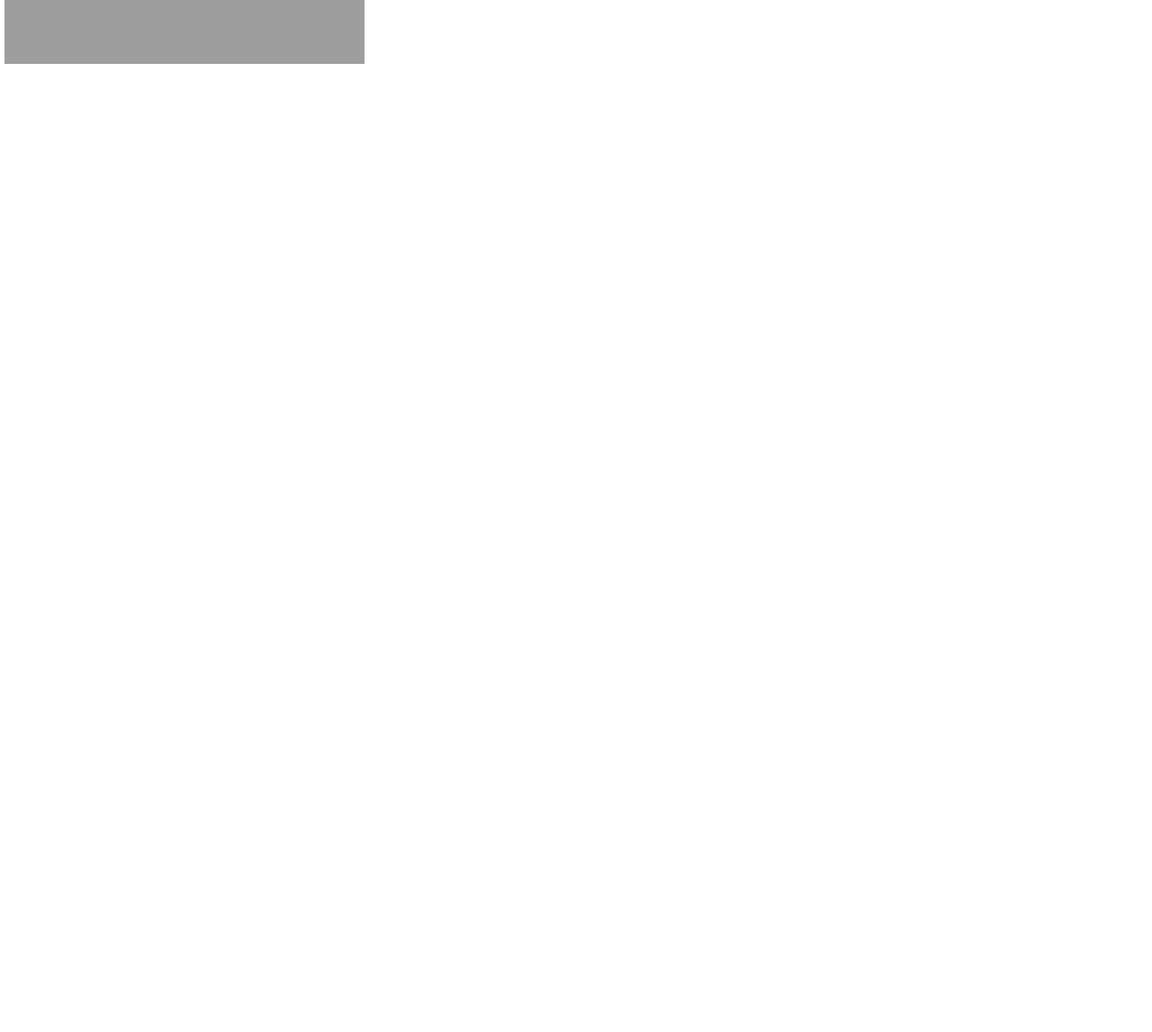
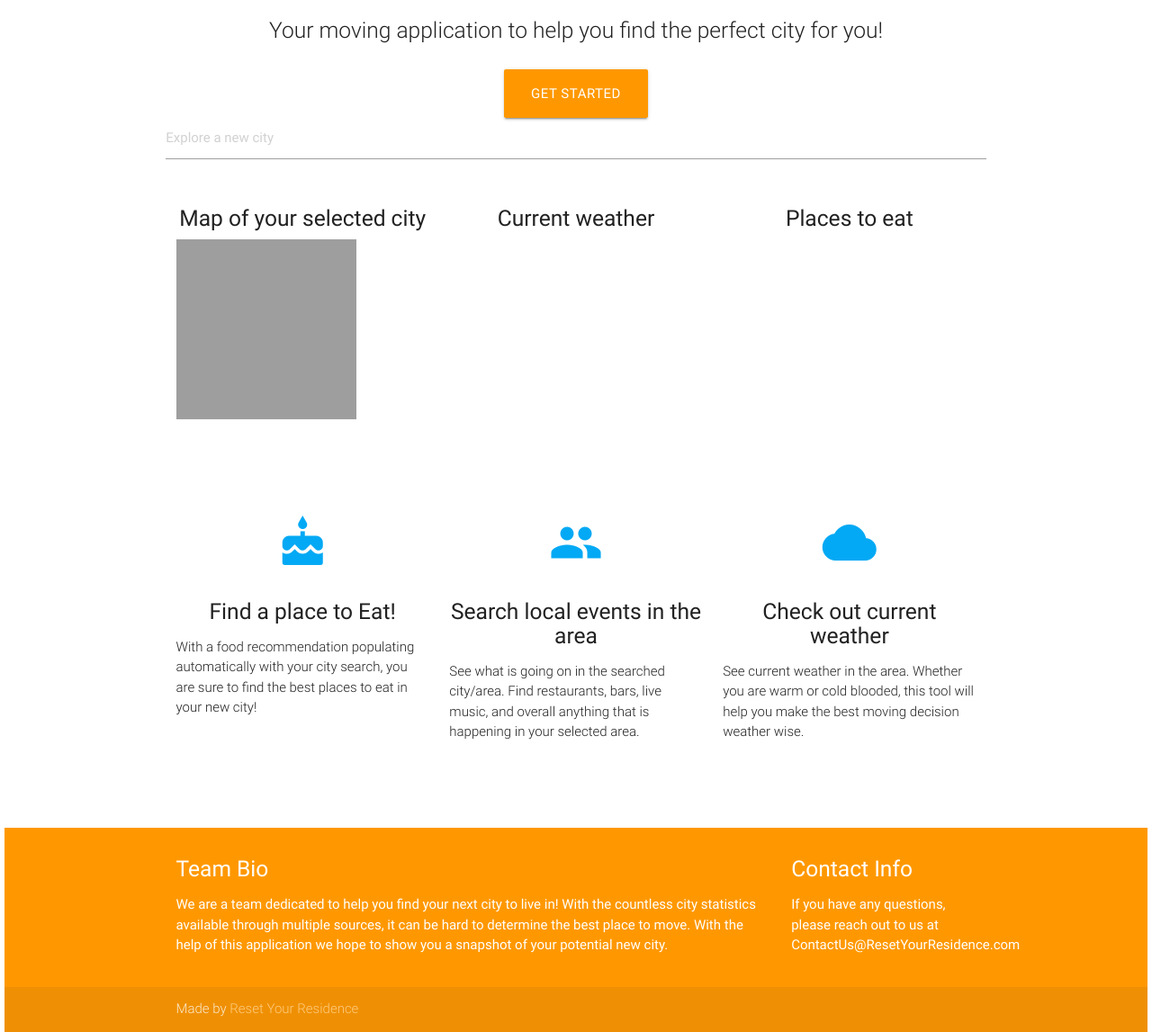
Before and after one commit to marcunc98/Reset-My-Residence, a plain HTML site: page index.html in a window 1280 px wide. Shown: the part 554-1701 px from the top of the page at 90% size. Before the commit the page ends 837 px from the top, so only its background shows below. Drawn offline with nearby package versions, Linux system fonts and the light colour scheme; some packages are replaced by stand-ins of ours; no server answers; grey boxes are pictures that could not be loaded.

Commit message:
temp changes

```diff
--- /dev/null
+++ b/assets/css/style.css
@@ -0,0 +1,10 @@
+        #map {
+            height: 200px;
+            width: 200px;
+        }
+        /* Optional: Makes the sample page fill the window. */
+        html, body {
+            height: 100%;
+            margin: 5px;
+            padding: 0;
+        }
--- a/index.html
+++ b/index.html
@@ -2,25 +2,15 @@
 <html>
 
     <head>
-        <title>Reset My Residence</title>
-        <meta name="viewport" content="initial-scale=1.0, user-scalable=no">
-        <meta charset="utf-8">
-        <!-- Style -->
-        <style>
+        <meta http-equiv="Content-Type" content="text/html; charset=UTF-8"/>
+        <meta name="viewport" content="width=device-width, initial-scale=1, maximum-scale=1.0"/>
+        <title>Reset Your Residence</title>
 
-            /* Always set the map height explicitly to define the size of the div
-            * element that contains the map. */
-        #map {
-            height: 400px;
-            width: 400px;
-        }
-        /* Optional: Makes the sample page fill the window. */
-        html, body {
-            height: 100%;
-            margin: 5px;
-            padding: 0;
-        }
-        </style>
+  <!-- CSS  -->
+    <link href="https://fonts.googleapis.com/icon?family=Material+Icons" rel="stylesheet">
+    <link href="css/materialize.css" type="text/css" rel="stylesheet" media="screen,projection"/>
+    <link href="./assets/css/style.css" type="text/css" rel="stylesheet" media="screen,projection"/>
+
   <!-- Link to Materialize -->
     <link rel="stylesheet" href="https://cdnjs.cloudflare.com/ajax/libs/materialize/0.100.2/css/materialize.css" />
   <!-- J Query -->
@@ -31,17 +21,46 @@
 
 
     <body>
-        <h1>Reset My Residence</h1>
+            <nav class="light-blue lighten-1" role="navigation">
+                    <div class="nav-wrapper container"><a id="logo-container" href="#" class="brand-logo">Reset Your Residence</a>
 
 
-        <!-- Search a city -->
+                    </div>
+                  </nav>
+        <div class="section no-pad-bot" id="index-banner">
+            <div class="container">
+              <br><br>
+              <div class = "row center">
+                <img src=".\assets\images\Reset your Residence logo_final.png" class="center" alt="logo" height="300" width="300">
+              </div>
+              <h1 class="header center orange-text">Reset Your Residence</h1>
+              <div class="row center">
+                <h5 class="header col s12 light">Your moving application to help you find the perfect city for you!</h5>
+              </div>
+              <div class="row center">
+                <button id="searchBtn" class="btn-large waves-effect waves-light orange" type="submit">Get Started</button>
+
                 <input id="citySearch" placeholder="Explore a new city" type="text">
-        <button id="searchBtn" type="submit">Submit</button>
+                </form>
+              </div>
+            </div>
+        </div>
+
+
+        <!-- Map, weather, food information> -->
+        <div class="container">
+            <div class="mainSection">
+                <div class="row">
 
         <!-- City Map w POI -->
+                    <div class="col s12 m4">
+                        <h5 class="center">Map of your selected city</h5>
                         <div id="map"></div>
+                    </div>
 
         <!-- Weather -->
+                    <div class="col s12 m4">
+                        <h5 class="center">Current weather</h5>
                         <div class="weather"></div>
                         <div class="city"></div>
                         <div class="currentTemp"></div>
@@ -51,7 +70,88 @@
                         <imgage class="icon"> </imgage>
                     </div>
 
+        <!-- Food -->
+                    <div class="col s12 m4">
+                        <h5 class="center">Places to eat</h5>
                         <div id="foodspotting"></div>
+                    </div>
+                </div>
+            </div>
+        </div>
+<br>
+<br>
+
+<div class="container">
+        <div class="section">
+
+          <!--   Icon Section   -->
+          <div class="row">
+            <div class="col s12 m4">
+              <div class="icon-block">
+                <h2 class="center light-blue-text"><i class="medium material-icons">cake</i></h2>
+                <h5 class="center">Find a place to Eat!</h5>
+
+                <p class="light">With a food recommendation populating automatically with your city search, you are sure to find the best places to eat in your new city!</p>
+              </div>
+            </div>
+
+            <div class="col s12 m4">
+              <div class="icon-block">
+                <h2 class="center light-blue-text"><i class="medium material-icons">group</i></h2>
+                <h5 class="center">Search local events in the area</h5>
+
+                <p class="light">See what is going on in the searched city/area.  Find restaurants, bars, live music, and overall anything that is happening in your selected area. </p>
+              </div>
+            </div>
+
+            <div class="col s12 m4">
+              <div class="icon-block">
+                <h2 class="center light-blue-text"><i class="medium material-icons">cloud</i></h2>
+                <h5 class="center">Check out current weather</h5>
+
+                <p class="light">See current weather in the area.  Whether you are warm or cold blooded, this tool will help you make the best moving decision weather wise. </p>
+              </div>
+            </div>
+          </div>
+
+        </div>
+        <br><br>
+      </div>
+
+      <footer class="page-footer orange">
+        <div class="container">
+          <div class="row">
+            <div class="col s9">
+              <h5 class="white-text">Team Bio</h5>
+              <p class="white-text">We are a team dedicated to help you find your next city to live in!  With the countless city statistics available through multiple sources, it can be hard to determine the best place to move.  With the help of this application we hope to show you a snapshot of your potential new city.</p>
+
+
+            </div>
+
+            <div class="col l3 s12">
+              <h5 class="white-text">Contact Info</h5>
+              <ul>
+                <li><a class="white-text" href="#!">If you have any questions, please reach out to us at ContactUs@ResetYourResidence.com</a></li>
+              </ul>
+            </div>
+          </div>
+        </div>
+        <div class="footer-copyright">
+          <div class="container">
+          Made by <a class="orange-text text-lighten-3" href="http://materializecss.com">Reset Your Residence</a>
+          </div>
+        </div>
+      </footer>
+
+
+      <!--  Scripts-->
+      <script src="https://code.jquery.com/jquery-2.1.1.min.js"></script>
+      <script src="js/materialize.js"></script>
+      <script src="js/init.js"></script>
+
+
+
+
 
         <!-- Link to Foodspotting Script -->
         <script src="assets/javascript/foodspotting.js"></script>
@@ -67,6 +167,7 @@
         src="https://maps.googleapis.com/maps/api/js?key=AIzaSyBH6YXtKRN9qmmi7CGTBh3Mw7Ae5Lb3kfQ&libraries=places&callback=initMap">
         </script>
 
+
     </body>
 
 </html>
```
Also changed, not shown: assets/images/Reset your Residence logo_final.png (added), assets/images/reset my residence logo.png (added). Lines whose indentation alone changed are shown as unchanged.
